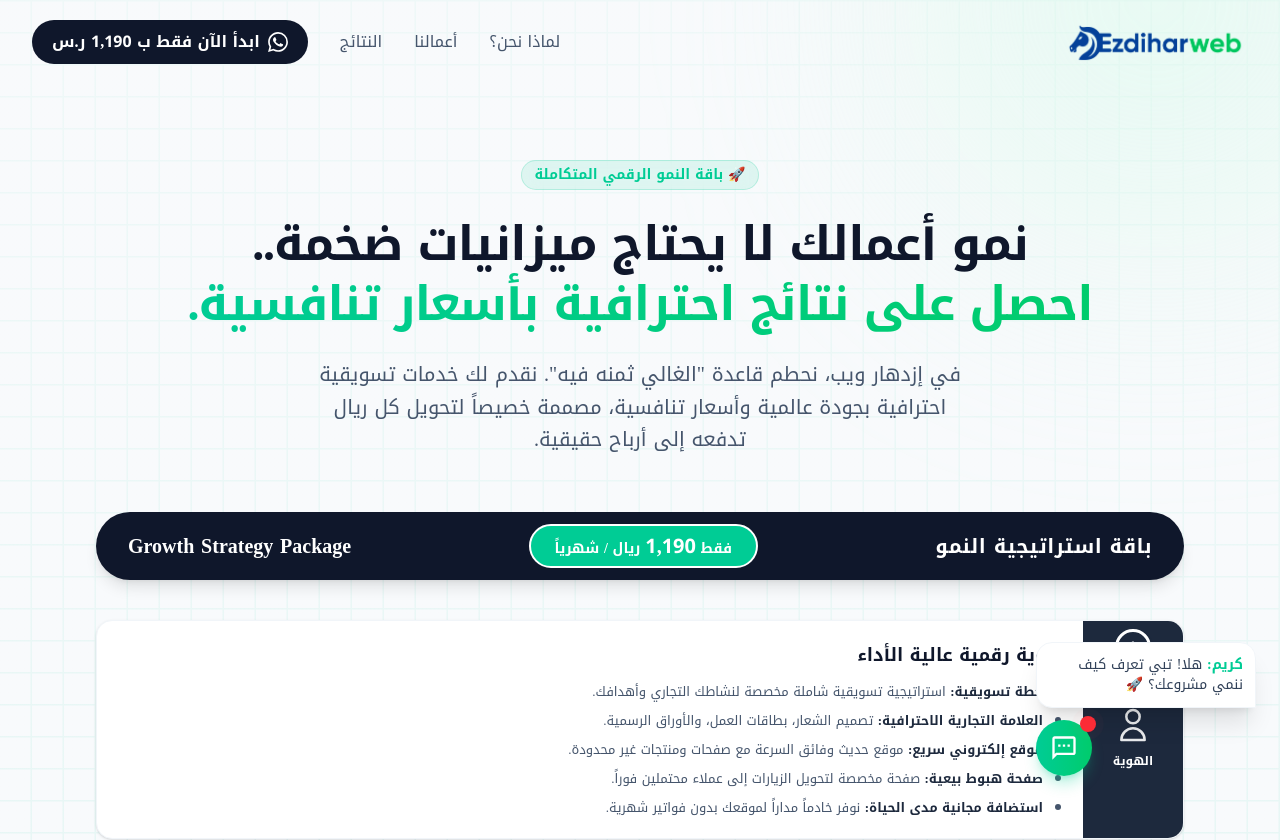
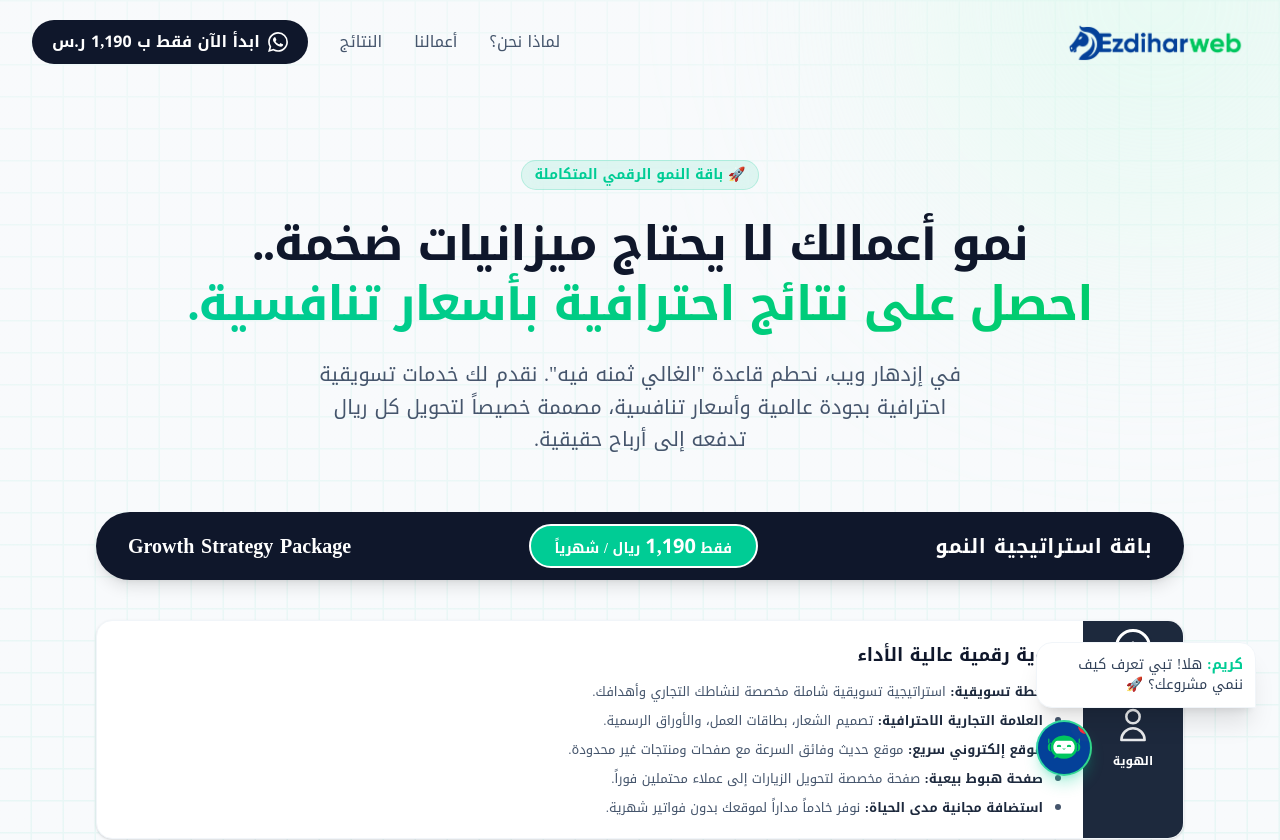
Before and after one commit to clicksalesmediaX/-ezdiharweb, a Next.js app: page / in a window 1280 px wide. Shown: the top 840 px of the page. Built offline with nearby package versions, Linux system fonts and the light colour scheme.

Commit message:
Update AI agent avatar to aiagent.png in chat widget header and toggle button

```diff
--- a/app/page.tsx
+++ b/app/page.tsx
@@ -941,7 +941,9 @@ const ChatWidget = () => {
             {/* Header */}
             <div className="bg-gradient-to-r from-slate-900 to-slate-800 text-white p-4 flex items-center justify-between shrink-0">
               <div className="flex items-center gap-3">
-                <div className="w-10 h-10 rounded-full bg-[#00CC95] flex items-center justify-center font-bold text-lg">ك</div>
+                <div className="w-10 h-10 rounded-full overflow-hidden border-2 border-[#00CC95] bg-white">
+                  <Image src="/aiagent.png" alt="Karim AI" width={40} height={40} className="w-full h-full object-cover" />
+                </div>
                 <div>
                   <div className="font-bold text-sm">كريم - مساعد المبيعات</div>
                   <div className="text-[11px] text-emerald-300 flex items-center gap-1">
@@ -1069,15 +1071,13 @@ const ChatWidget = () => {
         {isOpen ? (
           <X size={24} />
         ) : (
-          <>
-            <svg className="w-7 h-7" viewBox="0 0 24 24" fill="currentColor">
-              <path d="M20 2H4c-1.1 0-2 .9-2 2v18l4-4h14c1.1 0 2-.9 2-2V4c0-1.1-.9-2-2-2zm0 14H5.17L4 17.17V4h16v12zM7 9h2v2H7zm4 0h2v2h-2zm4 0h2v2h-2z" />
-            </svg>
-            <span className="absolute -top-1 -right-1 flex h-4 w-4">
+          <div className="relative w-full h-full rounded-full overflow-hidden border-2 border-white/20">
+            <Image src="/aiagent.png" alt="Chat" width={56} height={56} className="w-full h-full object-cover" />
+            <span className="absolute -top-1 -right-1 flex h-4 w-4 z-10">
               <span className="animate-ping absolute inline-flex h-full w-full rounded-full bg-red-400 opacity-75"></span>
               <span className="relative inline-flex rounded-full h-4 w-4 bg-red-500"></span>
             </span>
-          </>
+          </div>
         )}
       </button>
     </div>
```
Also changed, not shown: public/aiagent.png (added).
